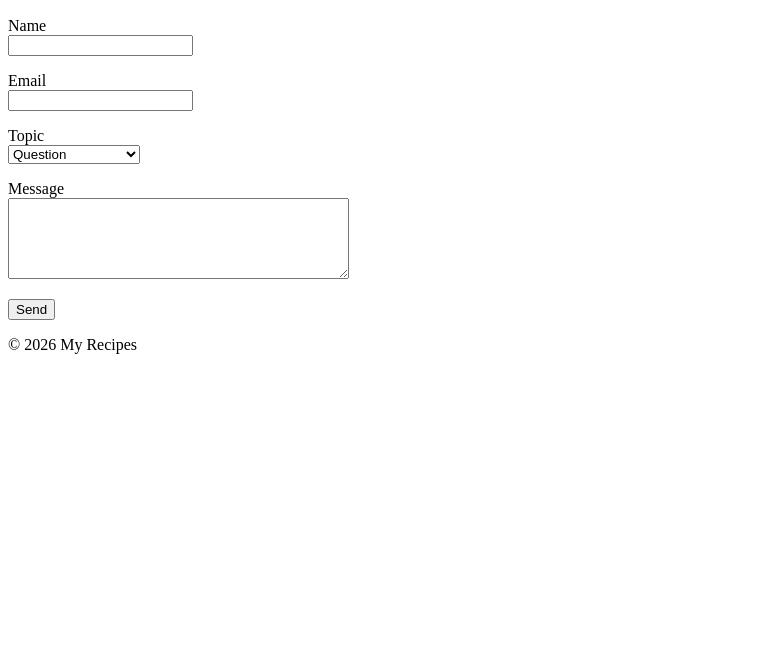
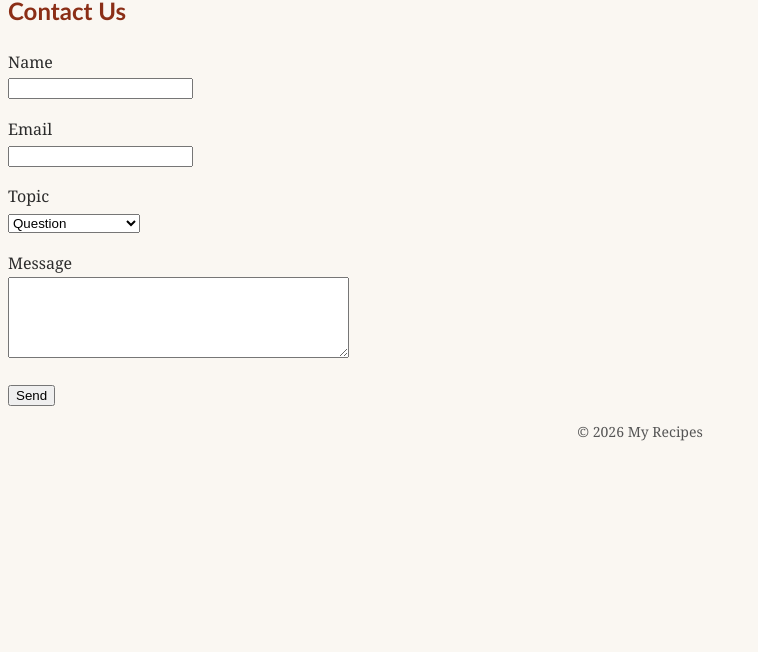
Before and after one commit to MichellCodes/recipes, a plain HTML site: page contact.html in a window 1280 px wide. Shown: the part 148-800 px from the top of the page, without its empty margins (0-758 px from the left). Drawn offline with Linux system fonts and the light colour scheme.

Commit message:
added css

```diff
--- a/contact.html
+++ b/contact.html
@@ -4,6 +4,7 @@
     <meta charset="UTF-8">
     <meta name="viewport" content="width=device-width, initial-scale=1.0">
     <title>Contact - My Recipes</title>
+    <link rel="stylesheet" href="recipes.css">
 </head>
 <body>
     <header>
--- a/recipes.css
+++ b/recipes.css
@@ -1,7 +1,7 @@
 /*=====Variables=====*/
 :root {
- --color-primary: #8b2e 16;
- --color-accent: #e08a 1e;
+ --color-primary: #8b2e16;
+ --color-accent: #e08a1e;
  --color-text: #2b2b2b;
  --color-bg: #faf7f2;
  --font-body: Georgia, 'Times New Roman', serif;
```
Also changed, not shown: index.html (+1 -0 lines), jollof-rice.html (+1 -0 lines), recipes.html (+1 -0 lines), second-recipe.html (+1 -0 lines).
